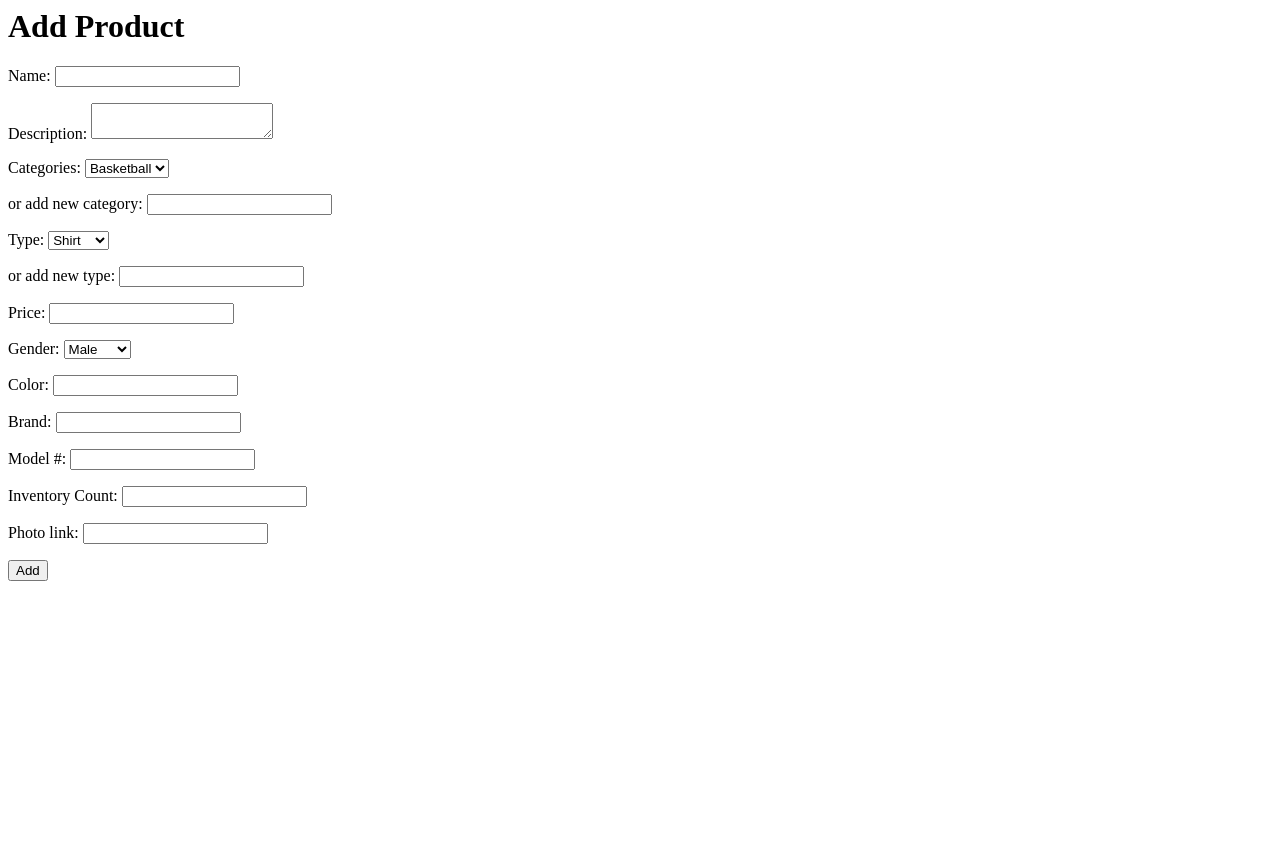
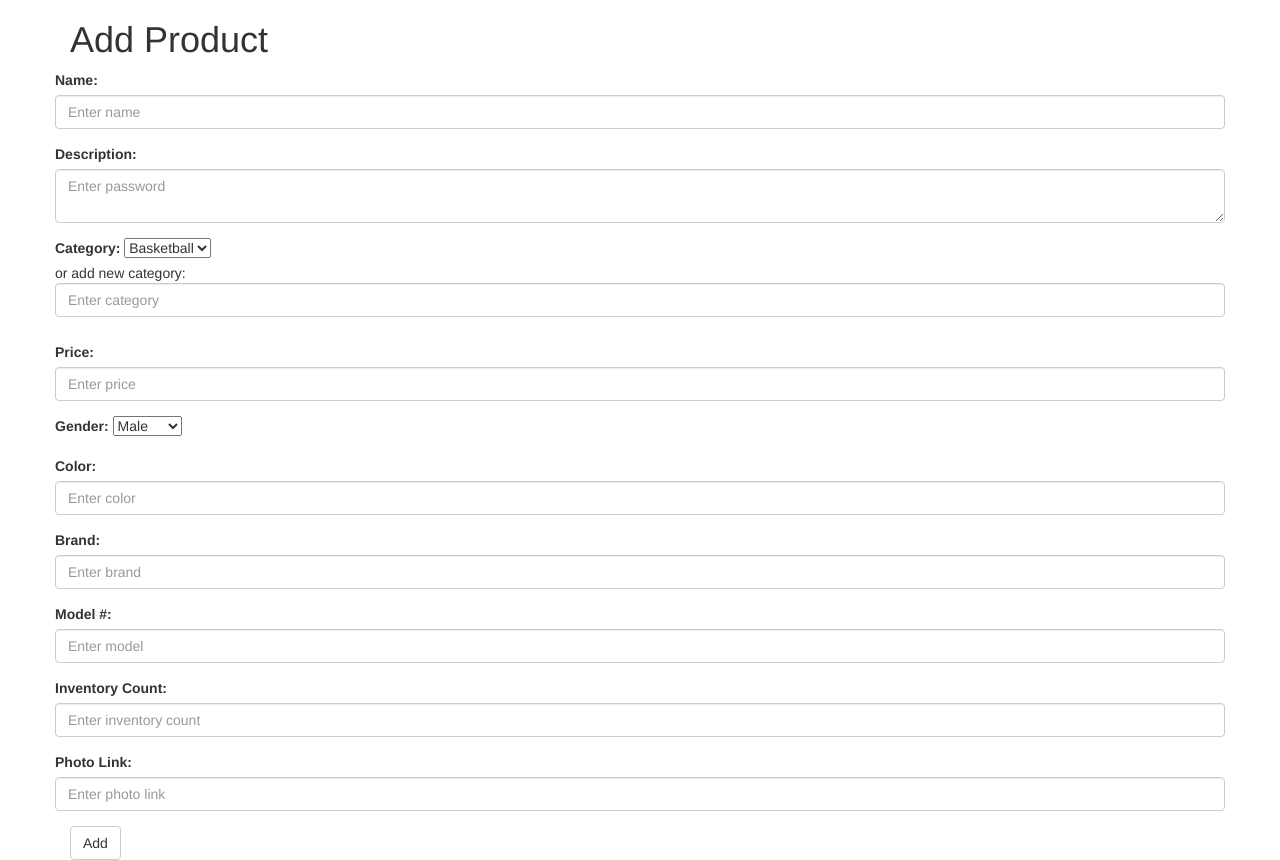
Before and after one commit to bryly27/codingsports, a PHP site: page /application/views/admin_add.php in a window 1280 px wide. Before the commit the page ends 581 px from the top, so only its background shows below. Run offline with PHP 8.4, Linux system fonts and the light colour scheme; some libraries are stand-ins or nearby versions.

```diff
--- a/eCommerce/application/controllers/cart.php
+++ b/eCommerce/application/controllers/cart.php
@@ -201,6 +201,12 @@ class Cart extends CI_Controller
 				// 'order_id' => "1005"
 				);
 			$this->Cart_model->add_order_item($order_info_items);
+			$inventory = $this->Cart_model->get_inventory($show_cart[$i]['id']);
+			$inventory_count = array(
+					"inventory_count" => $inventory['inventory_count'] - $show_cart[$i]['quantity'],
+					"quantity_sold" => $inventory['quantity_sold'] + $show_cart[$i]['quantity'],
+				);
+			$this->Cart_model->update_inventory($inventory_count, $show_cart[$i]['id']);
 		}
 		//NEED TO UNSET THE WHOLE CART HERE, maybe add in flash session messages
 		redirect(base_url());
--- a/eCommerce/application/controllers/home.php
+++ b/eCommerce/application/controllers/home.php
@@ -83,7 +83,7 @@ class home extends CI_Controller
 	    $this->load->model('products');
 	    $count_all = $this->products->get_count_all();
 
-	    $limit = 10;
+	    $limit = 15;
 	    $count_pages = ceil($count_all / $limit);
 
 	    if($current_page == 0)
--- a/eCommerce/application/views/admin_add.php
+++ b/eCommerce/application/views/admin_add.php
@@ -1,11 +1,83 @@
+<!DOCTYPE html>
 <html>
+  <head>
+  	<title>Add Product</title>
+    <meta name="viewport" content="width=device-width, initial-scale=1">
+    <link rel="stylesheet" href="http://maxcdn.bootstrapcdn.com/bootstrap/3.2.0/css/bootstrap.min.css">
+  </head>
+
+  <body>
+    <div class="container">
+      <div class='header'>
+				<h1>Add Product</h1>
+			</div>
+      <form action='/admin_prod/add' method='post' role="form" class='form-horizontal'>
+        <div class="form-group">
+          <label for="name">Name:</label>
+          <input name='name' type="text" class="form-control" placeholder="Enter name">
+        </div>
+        <div class="form-group">
+          <label for="description">Description:</label>
+          <textarea name='description' class="form-control" placeholder="Enter password"></textarea>
+        </div>
+        <div class="form-group">
+          <label for="category">Category:</label>
+          <select name='category'>
+						<option value='basketball'>Basketball</option>
+						<option value='running'>Running</option>
+						<option value='golf'>Golf</option>
+						<option value='tennis'>Tennis</option>
+					</select>
+					<p>or add new category: <input name='category' type="text" class="form-control" placeholder="Enter category"></p>
+        </div>
+        <div class="form-group">
+          <label for="price">Price:</label>
+          <input name='price' type="text" class="form-control" placeholder="Enter price">
+        </div>
+        <div class="form-group">
+          <label for="gender">Gender:</label>
+          <select name='gender'>
+						<option value='male'>Male</option>
+						<option value='female'>Female</option>
+					</select>
+        </div>
+        <div class="form-group">
+          <label for="color">Color:</label>
+          <input name='color' type="text" class="form-control" placeholder="Enter color">
+        </div>
+        <div class="form-group">
+          <label for="brand">Brand:</label>
+          <input name='brand' type="text" class="form-control" placeholder="Enter brand">
+        </div>
+        <div class="form-group">
+          <label for="model">Model #:</label>
+          <input name='model' type="text" class="form-control" placeholder="Enter model">
+        </div>
+        <div class="form-group">
+          <label for="inventory">Inventory Count:</label>
+          <input name='inventory_count' type="text" class="form-control" placeholder="Enter inventory count">
+        </div>
+        <div class="form-group">
+          <label for="photo">Photo Link:</label>
+          <input name='photo' type="text" class="form-control" placeholder="Enter photo link">
+        </div>
+
+       <input type='submit' name='submit' value='Add' class='btn btn-default'>
+      </form>
+    </div>
+
+    <script src="https://ajax.googleapis.com/ajax/libs/jquery/1.11.1/jquery.min.js"></script>
+    <script src="http://maxcdn.bootstrapcdn.com/bootstrap/3.2.0/js/bootstrap.min.js"></script>
+  </body>
+</html>
+
+
+<!-- <html>
 <head>
 	<title>Add Product</title>
 </head>
 <body>
-		<div class='header'>
-			<h1>Add Product</h1>
-		</div>
+
 		<form action='/admin_prod/add' method='post'>
 			<div class='product_info'>
 				<p>Name: <input type='text' name='name'></p>
@@ -33,13 +105,13 @@
 				<p>Model #: <input type='text' name='model'></p>
 				<p>Inventory Count: <input type='text' name='inventory_count'></p>
 				<p>Photo link: <input type='text' name='photo'></p>
-				<!-- <input type='submit' value='Cancel'>
+				<!- <input type='submit' value='Cancel'>
 				<input type='submit' value='Preview'> -->
-				<input type='submit' name='submit' value='Add'>
+				<!-- <input type='submit' name='submit' value='Add'> -->
 
-			</form>
+			<!-- </form>
 			</div>
 		</div>
 
 </body>
-</html>
+</html> -->
```
Also changed, not shown: eCommerce/application/models/cart_model.php (+12 -0 lines), eCommerce/application/views/admin_edit.php (+53 -21 lines).
